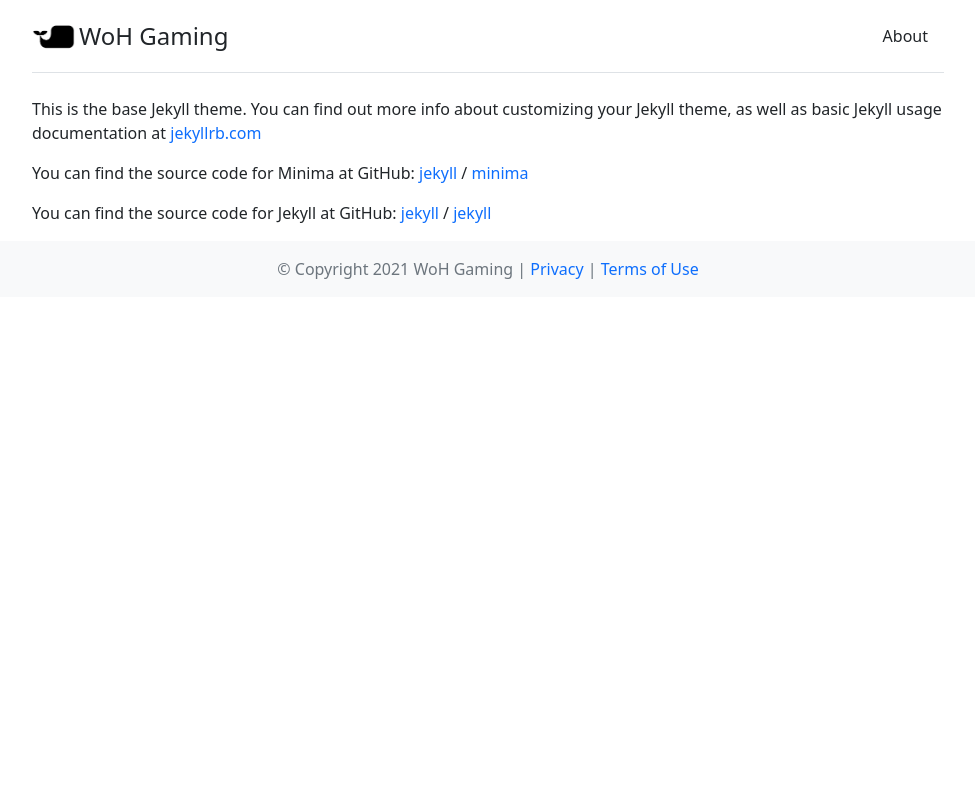
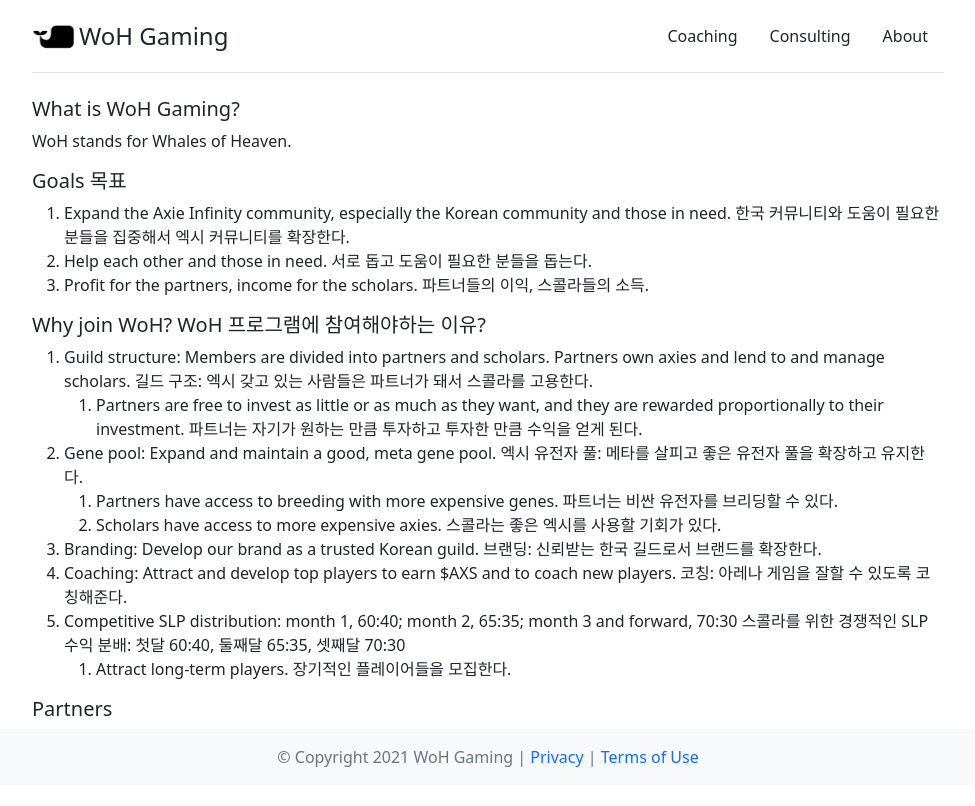
Before and after one commit to person-woh/person-woh.github.io, a Jekyll site: the page built from about.md, in a window 1280 px wide. Shown: the top 806 px of the page, without its empty margins (152-1127 px from the left). Built offline with Jekyll 4.4.1, drawn with Linux system fonts in a browser that asks for light colours.

Commit message:
some text

```diff
--- a/_includes/header.html
+++ b/_includes/header.html
@@ -5,6 +5,8 @@
   </a>
 
   <ul class="nav nav-pills">
+    <li class="nav-item"><a href="/coaching" class="nav-link text-dark">Coaching</a></li>
+    <li class="nav-item"><a href="/consulting" class="nav-link text-dark">Consulting</a></li>
     <li class="nav-item"><a href="/about" class="nav-link text-dark">About</a></li>
   </ul>
 </header>
--- a/about.md
+++ b/about.md
@@ -4,15 +4,27 @@
 permalink: /about/
 ---
 
-This is the base Jekyll theme. You can find out more info about customizing your Jekyll theme, as well as basic Jekyll usage documentation at [jekyllrb.com](https://jekyllrb.com/)
+##### What is WoH Gaming?
 
-You can find the source code for Minima at GitHub:
-[jekyll][jekyll-organization] /
-[minima](https://github.com/jekyll/minima)
+WoH stands for Whales of Heaven.
 
-You can find the source code for Jekyll at GitHub:
-[jekyll][jekyll-organization] /
-[jekyll](https://github.com/jekyll/jekyll)
+##### Goals 목표
 
+1. Expand the Axie Infinity community, especially the Korean community and those in need. 한국 커뮤니티와 도움이 필요한 분들을 집중해서 엑시 커뮤니티를 확장한다.
+2. Help each other and those in need. 서로 돕고 도움이 필요한 분들을 돕는다.
+3. Profit for the partners, income for the scholars. 파트너들의 이익, 스콜라들의 소득.
 
-[jekyll-organization]: https://github.com/jekyll
+##### Why join WoH? WoH 프로그램에 참여해야하는 이유?
+
+1. Guild structure: Members are divided into partners and scholars. Partners own axies and lend to and manage scholars.
+길드 구조: 엑시 갖고 있는 사람들은 파트너가 돼서 스콜라를 고용한다.
+    1. Partners are free to invest as little or as much as they want, and they are rewarded proportionally to their investment. 파트너는 자기가 원하는 만큼 투자하고 투자한 만큼 수익을 얻게 된다.
+2. Gene pool: Expand and maintain a good, meta gene pool. 엑시 유전자 풀: 메타를 살피고 좋은 유전자 풀을 확장하고 유지한다.
+    1. Partners have access to breeding with more expensive genes. 파트너는 비싼 유전자를 브리딩할 수 있다.
+    2. Scholars have access to more expensive axies. 스콜라는 좋은 엑시를 사용할 기회가 있다.
+3. Branding: Develop our brand as a trusted Korean guild. 브랜딩: 신뢰받는 한국 길드로서 브랜드를 확장한다.
+4. Coaching: Attract and develop top players to earn $AXS and to coach new players. 코칭: 아레나 게임을 잘할 수 있도록 코칭해준다.
+5. Competitive SLP distribution: month 1, 60:40; month 2, 65:35; month 3 and forward, 70:30 스콜라를 위한 경쟁적인 SLP 수익 분배: 첫달 60:40, 둘째달 65:35, 셋째달 70:30
+    1. Attract long-term players. 장기적인 플레이어들을 모집한다.
+
+##### Partners
--- a/index.html
+++ b/index.html
@@ -26,7 +26,7 @@
           <li>join a community</li>
           <li>explore Axie Infinity</li>
         </ul>
-        <a type="button" class="w-100 btn btn-lg btn-outline-primary" href="/scholar">Apply for a scholarship</a>
+        <a type="button" class="w-100 btn btn-lg btn-outline-primary" href="/scholar">Apply</a>
       </div>
     </div>
   </div>
@@ -42,7 +42,7 @@
           <li>play together</li>
           <li>grow together</li>
         </ul>
-        <a type="button" class="w-100 btn btn-lg btn-outline-primary" href="/trainer">Join as a trainer</a>
+        <a type="button" class="w-100 btn btn-lg btn-outline-primary" href="/trainer">Join</a>
       </div>
     </div>
   </div>
--- a/partner.html
+++ /dev/null
@@ -1,5 +0,0 @@
----
-layout: page
-title: Partner
-permalink: /partner/
----
--- a/scholar.html
+++ /dev/null
@@ -1,5 +0,0 @@
----
-layout: page
-title: Scholar
-permalink: /scholar/
----
--- a/trainer.html
+++ /dev/null
@@ -1,5 +0,0 @@
----
-layout: page
-title: Trainer
-permalink: /trainer/
----
```
Also changed, not shown: coaching.md (added, +7 -0 lines), consulting.md (added, +7 -0 lines), partner.md (added, +28 -0 lines), scholar.md (added, +38 -0 lines), trainer.md (added, +32 -0 lines), 4 other files.
